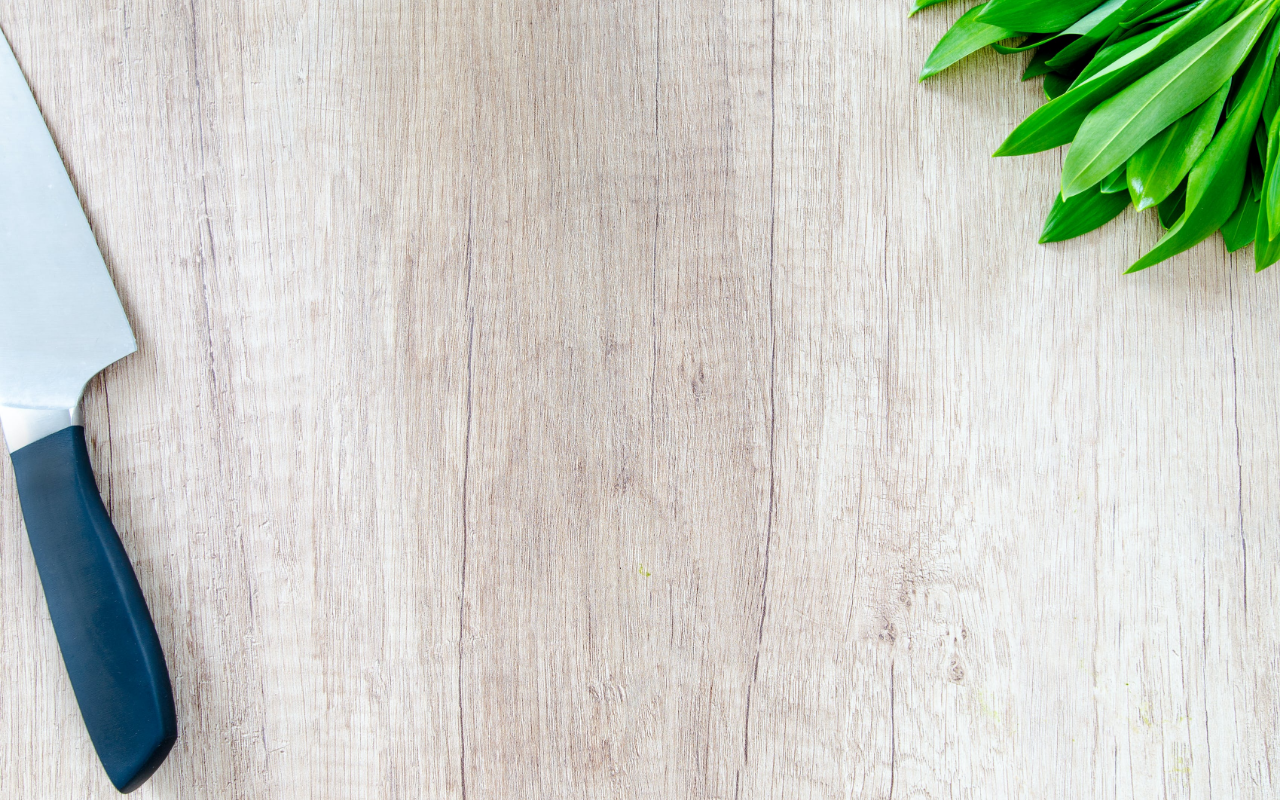
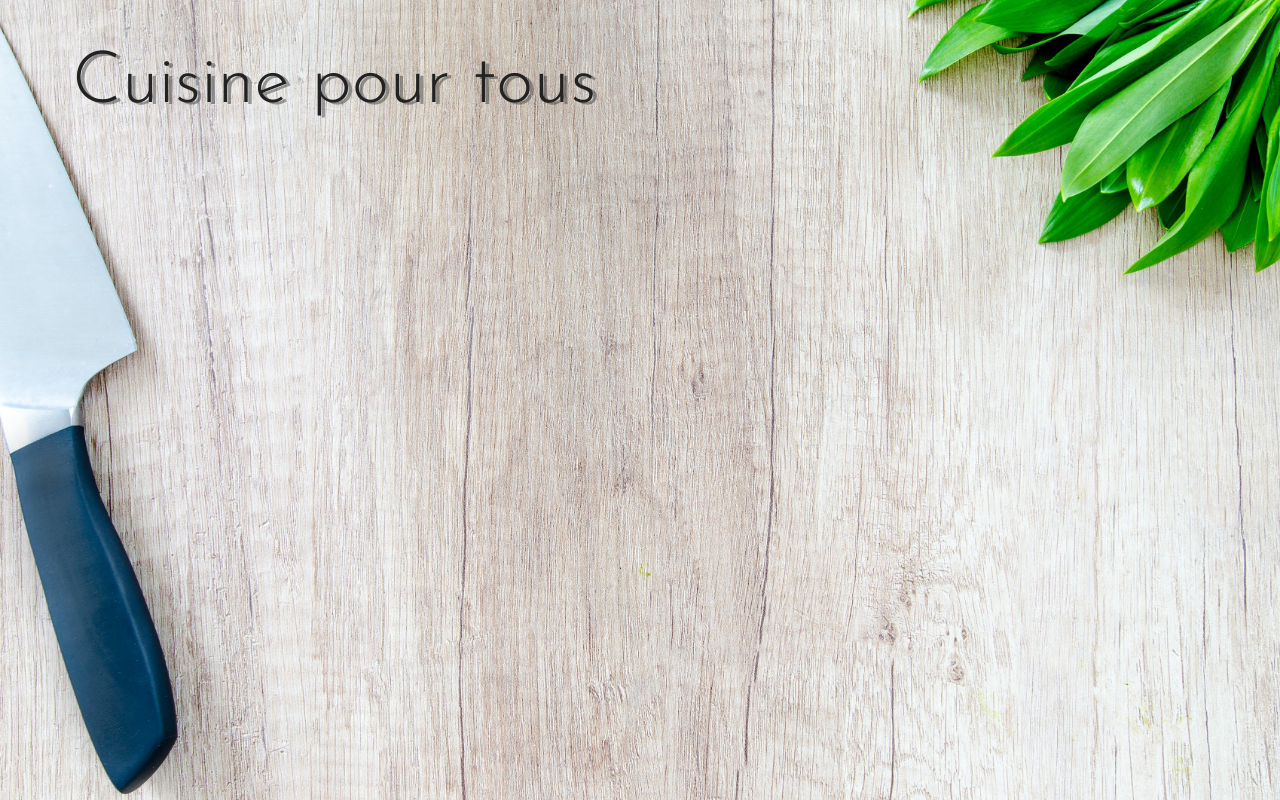
Before and after one commit to syu99/API-cooking-recipe-SideProject, a website: page index.html in a window 1280 px wide. Drawn offline with Linux system fonts and the light colour scheme.

Commit message:
first commit

```diff
--- a/index.html
+++ b/index.html
@@ -1,5 +1,6 @@
 <!DOCTYPE html>
 <html lang="fr">
+
 <head>
   <meta charset="UTF-8">
   <meta name="viewport" content="width=device-width, initial-scale=1.0">
@@ -12,9 +13,9 @@
 </head>
 
 <body>
+  <h1>Cuisine pour tous</h1>
 
-
-  <script src="./script.js" type="text/javascript" ></script>
+  <script src="./script.js" type="text/javascript"></script>
 </body>
 
 
```
